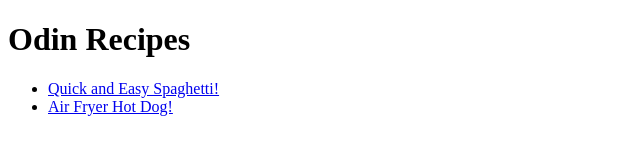
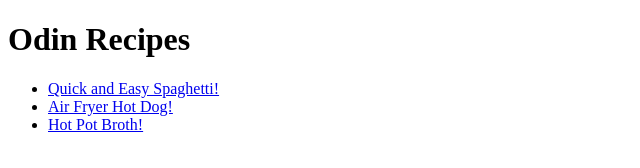
Before and after one commit to Kekkoubion/odin_recipes, a plain HTML site: page index.html in a window 1280 px wide. Shown: the whole page, without its empty margins (0-640 px from the left). Drawn offline with Linux system fonts and the light colour scheme.

Commit message:
added a new recipe!

```diff
--- a/index.html
+++ b/index.html
@@ -11,6 +11,7 @@
     <ul>
         <li><a href="recipes/quickandeasyspaghetti.html">Quick and Easy Spaghetti!</a></li>
         <li><a href="recipes/airfryerhotdog.html">Air Fryer Hot Dog!</a></li>
+        <li><a href="recipes/hotpotbroth.html"> Hot Pot Broth!</a></li>
     </ul>
 </body>
 </html>
```
